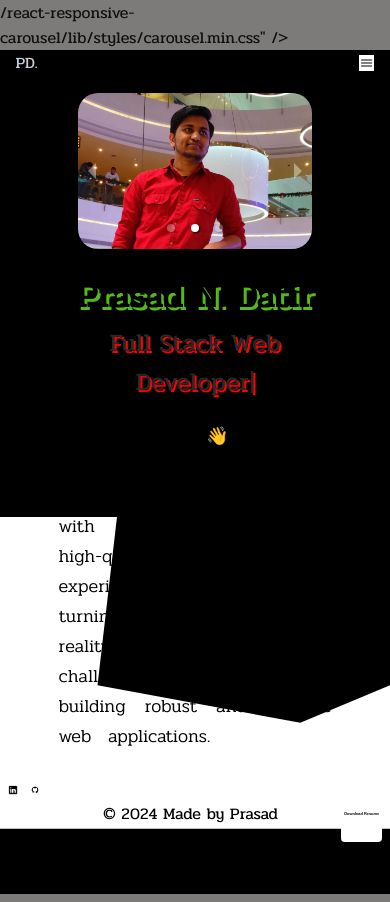
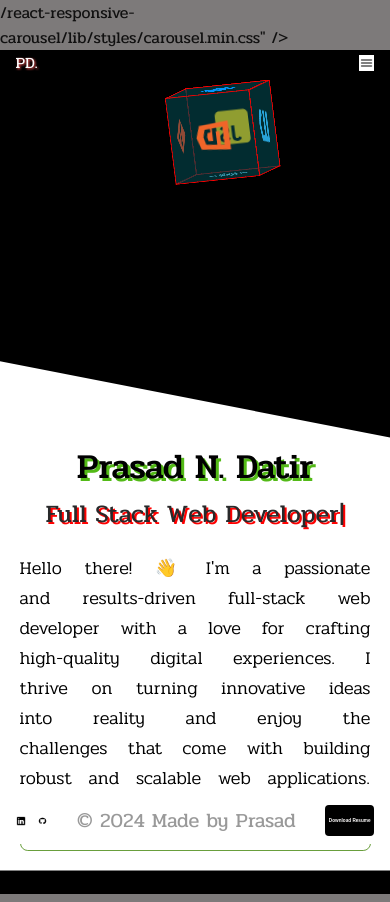
Before and after one commit to PrasadDa08/Prasad-Datir-Portfolio, a React (Vite) app: page / in a window 390 px wide. Built offline with nearby package versions, Linux system fonts and the light colour scheme.

Commit message:
Update - responsive-Hompage

```diff
--- a/package.json
+++ b/package.json
@@ -10,6 +10,11 @@
     "preview": "vite preview"
   },
   "dependencies": {
+    "@fortawesome/fontawesome": "^1.1.8",
+    "@fortawesome/free-brands-svg-icons": "^6.5.1",
+    "@fortawesome/free-regular-svg-icons": "^6.5.1",
+    "@fortawesome/free-solid-svg-icons": "^6.5.1",
+    "@fortawesome/react-fontawesome": "^0.2.0",
     "particles-bg": "^2.5.5",
     "react": "^18.2.0",
     "react-dom": "^18.2.0",
@@ -25,6 +30,7 @@
     "eslint-plugin-react": "^7.33.2",
     "eslint-plugin-react-hooks": "^4.6.0",
     "eslint-plugin-react-refresh": "^0.4.5",
+    "sass": "^1.70.0",
     "vite": "^5.0.8"
   }
 }
--- a/src/App.css
+++ b/src/App.css
@@ -1,10 +1,10 @@
 #root {
-  max-width: 1720px;
+  max-width: 100%;
   margin: 0 auto;
   padding: 0;
   min-height: 100vh;
   display: flex;
-  flex-direction: column;
+
   background-color: #000000;
   color: white;
   box-sizing: border-box;
@@ -157,10 +157,46 @@ body {
   background-color: #fff;
 }
 
+.container h1 {
+  color: #000;
+}
+
+.skill {
+  padding: 0vw;
+  box-sizing: border-box;
+  width: 100%;
+  display: flex;
+}
+
+.skill-1 {
+  width: 50%;
+  padding: 1vw 3vw;
+  box-sizing: border-box;
+}
+
+.skill-1 h2 {
+  color: #000;
+  margin: 0;
+}
+
+.skill-shell {
+  /* border: 0.1vw solid black; */
+  width: 80%;
+  border-radius: 2vw;
+  background-color: #b2b2b2;
+}
+
+.skill-shell .skill-fill {
+  width: 50%;
+  height: 1.5vw;
+  background-color: darkblue;
+  border-radius: 2vw;
+}
+
 .footer {
   display: flex;
   justify-content: space-between;
-  padding: 0.5vw 0vw;
+  padding: 1vw;
   background-color: transparent;
   width: 100%;
   box-sizing: border-box;
@@ -182,7 +218,9 @@ body {
 }
 
 .footer p {
-  color: #000;
+  color: #a7a4a4;
+  font-size: 20px;
+  margin: 0;
 }
 
 .download-btn {
@@ -197,7 +235,11 @@ body {
 }
 
 .container {
-  height: 84%;
+  height: 100%;
+  z-index: 3;
+  width: 100%;
+  box-sizing: border-box;
+  margin: auto;
 }
 
 @media only screen and (max-width: 1000px) {
@@ -212,6 +254,7 @@ body {
     display: flex;
     flex-direction: column;
     padding: 3vw 0 2vw 0;
+    filter: drop-shadow(2px 2px 2px red);
   }
 
   .mobile-menu a {
@@ -222,18 +265,21 @@ body {
     color: lightblue;
     padding: 1vw;
     margin: auto;
-    filter: drop-shadow(2px 2px 2px red);
+    z-index: 3;
   }
 
   .mobile-menu a.active {
-    color: red;
-    border-bottom: 0.2vw solid red; /* Change this to the desired color */
-    /* Add any other styles you want for the active link */
+    color: rgb(255, 255, 255);
+    border-bottom: 0.2vw solid white;
+    filter: drop-shadow(2px 2px 2px rgb(255, 123, 23));
   }
 
   .nav-items h1 {
     margin: auto 2vw;
     font-size: 4vw;
+    font-weight: 400;
+    color: rgb(255, 255, 255);
+    filter: drop-shadow(0.3vw 0.3vw 0.3vw rgb(252, 80, 80));
   }
 
   .nav-links {
@@ -242,26 +288,6 @@ body {
 
   .nav-clipart {
     display: none;
-  }
-
-  .mobile-clipart {
-    clip-path: polygon(
-      30% 0%,
-      25% 54%,
-      77% 66%,
-      100% 54%,
-      100% 100%,
-      0 100%,
-      0% 70%,
-      0 0
-    );
-    background-color: #fff;
-    width: 100%;
-    height: 80vw;
-    left: 0;
-    bottom: 0;
-    position: absolute;
-    z-index: 0;
   }
 
   .menu-icon {
@@ -288,8 +314,12 @@ body {
   }
 
   .intro {
-    padding: 5%;
-    width: 80%;
+    padding: 20% 5% 5% 5%;
+    width: 100%;
+    margin-top: -15%;
+    clip-path: polygon(0 0, 100% 15%, 100% 100%, 0% 100%);
+    height: fit-content;
+    background-color: #fff;
   }
 
   .intro h1 {
@@ -337,4 +367,37 @@ body {
     border-radius: 20px;
     margin: auto;
   }
+
+  .footer {
+    background-color: #fff;
+    padding: 2vw 2vw;
+  }
+
+  .footer .link-buttons {
+    display: flex;
+    gap: 3vw;
+    margin-left: 2vw;
+  }
+
+  .footer .link-buttons img {
+    width: 2.6vw;
+    height: 2.6vw;
+    margin: auto;
+  }
+
+  .footer p {
+    color: #999999;
+    margin: 0;
+  }
+
+  .download-btn {
+    border: none;
+    border-radius: 1vw;
+    background-color: #000;
+    font-size: 1.2vw;
+    font-weight: 600;
+    padding: 1vw;
+    margin-right: 2vw;
+    color: rgb(255, 253, 253);
+  }
 }
--- a/src/components/About.jsx
+++ b/src/components/About.jsx
@@ -1,7 +1,23 @@
-import React from "react";
+import SkillBar from "./SkillBar";
+import {
+  faCss3,
+  faGitAlt,
+  faHtml5,
+  faJsSquare,
+  faPython,
+  faReact,
+} from "@fortawesome/free-brands-svg-icons";
 
 function About() {
-  return <div className="container">About Me</div>;
+  return (
+    <div className="container">
+      <h1>Skills</h1>
+      <SkillBar skill="HTML" width="50%" icon={faHtml5} />
+      <SkillBar skill="CSS" width="50%" icon={faCss3} />
+      <SkillBar skill="JavaScript" width="50%" icon={faJsSquare} />
+      <SkillBar skill="Python" width="50%" icon={faPython} />
+    </div>
+  );
 }
 
 export default About;
--- /dev/null
+++ b/src/components/Cube.jsx
@@ -0,0 +1,39 @@
+import {
+  faCss3,
+  faGitAlt,
+  faHtml5,
+  faJsSquare,
+  faPython,
+  faReact,
+} from "@fortawesome/free-brands-svg-icons";
+import { FontAwesomeIcon } from "@fortawesome/react-fontawesome";
+import "./cube.scss";
+const Cube = () => {
+  return (
+    <>
+      <div className="stage-cube-cont">
+        <div className="cubespinner">
+          <div className="face1">
+            <FontAwesomeIcon icon={faPython} color="#0096FF" />
+          </div>
+          <div className="face2">
+            <FontAwesomeIcon icon={faHtml5} color="#F06529" />
+          </div>
+          <div className="face3">
+            <FontAwesomeIcon icon={faCss3} color="#28A4D9" />
+          </div>
+          <div className="face4">
+            <FontAwesomeIcon icon={faReact} color="#5ED4F4" />
+          </div>
+          <div className="face5">
+            <FontAwesomeIcon icon={faJsSquare} color="#EFD81D" />
+          </div>
+          <div className="face6">
+            <FontAwesomeIcon icon={faGitAlt} color="#EC4D28" />
+          </div>
+        </div>
+      </div>
+    </>
+  );
+};
+export default Cube;
--- a/src/components/Home.jsx
+++ b/src/components/Home.jsx
@@ -2,6 +2,7 @@ import Typewriter from "typewriter-effect";
 import Carousal from "./Carousal";
 
 import { Link } from "react-router-dom";
+import Cube from "./Cube";
 
 function Home() {
   return (
@@ -18,7 +19,7 @@ function Home() {
               }}
             />
           }
-          <div className="mobile-clipart"></div>
+
           <p>
             Hello there! 👋 I'm a passionate and results-driven full-stack web
             developer with a love for crafting high-quality digital experiences.
@@ -32,7 +33,8 @@ function Home() {
           </Link>
         </div>
         <div className="profile">
-          <Carousal />
+          {/* <Carousal /> */}
+          <Cube />
         </div>
       </div>
       {/* <div className="clip-art"></div> */}
--- /dev/null
+++ b/src/components/SkillBar.jsx
@@ -0,0 +1,18 @@
+function SkillBar(props) {
+  return (
+    <div className="skill">
+      <div className="skill-1">
+        <div>
+          <img src={props.icon} />
+          <h2> {props.skill}</h2>
+        </div>
+        <div className="skill-shell">
+          <div className="skill-fill" style={{ width: props.width }}></div>
+        </div>
+      </div>
+      <div className="skill-2"></div>
+    </div>
+  );
+}
+
+export default SkillBar;
--- /dev/null
+++ b/src/components/cube.scss
@@ -0,0 +1,74 @@
+.stage-cube-cont {
+  width: 50%;
+  height: 100%;
+  top: 0;
+  padding: 4% 3%;
+  position: absolute;
+  right: 0;
+}
+.cubespinner {
+  animation-name: spincube;
+  animation-timing-function: ease-in-out;
+  animation-iteration-count: infinite;
+  animation-duration: 15s;
+  transform-style: preserve-3d;
+  transform-origin: 11vw 11vw 0;
+  margin: auto calc(50% - 100px);
+  div {
+    position: absolute;
+    width: 22vw;
+    height: 22vw;
+    border: 1px solid #ff0000;
+    background-color: rgba(3, 69, 76, 0.4);
+    text-align: center;
+    font-size: 10vw;
+    display: flex;
+    justify-content: center;
+    align-items: center;
+  }
+  .face1 {
+    transform: translateZ(11vw);
+    color: #dd0031;
+  }
+  .face2 {
+    transform: rotateY(90deg) translateZ(11vw);
+    color: #f06529;
+  }
+  .face3 {
+    transform: rotateY(90deg) rotateX(90deg) translateZ(11vw);
+    color: #28a4d9;
+  }
+  .face4 {
+    transform: rotateY(180deg) rotateZ(90deg) translateZ(11vw);
+    color: #5ed4f4;
+  }
+  .face5 {
+    transform: rotateY(-90deg) rotateZ(90deg) translateZ(11vw);
+    color: #efd81d;
+  }
+  .face6 {
+    transform: rotateX(-90deg) translateZ(11vw);
+    color: #ec4d28;
+  }
+}
+@keyframes spincube {
+  from,
+  to {
+    transform: rotateX(0deg) rotateY(0deg) rotateZ(0deg);
+  }
+  16% {
+    transform: rotateY(-90deg) rotateZ(90deg);
+  }
+  33% {
+    transform: rotateY(-90deg) rotateX(90deg);
+  }
+  50% {
+    transform: rotateY(-180deg) rotateZ(90deg);
+  }
+  66% {
+    transform: rotateY(-270deg) rotateX(90deg);
+  }
+  83% {
+    transform: rotateX(90deg) rotateY(90deg);
+  }
+}
```
Also changed, not shown: 1 other file (tests, documents, lock files or other folders).
